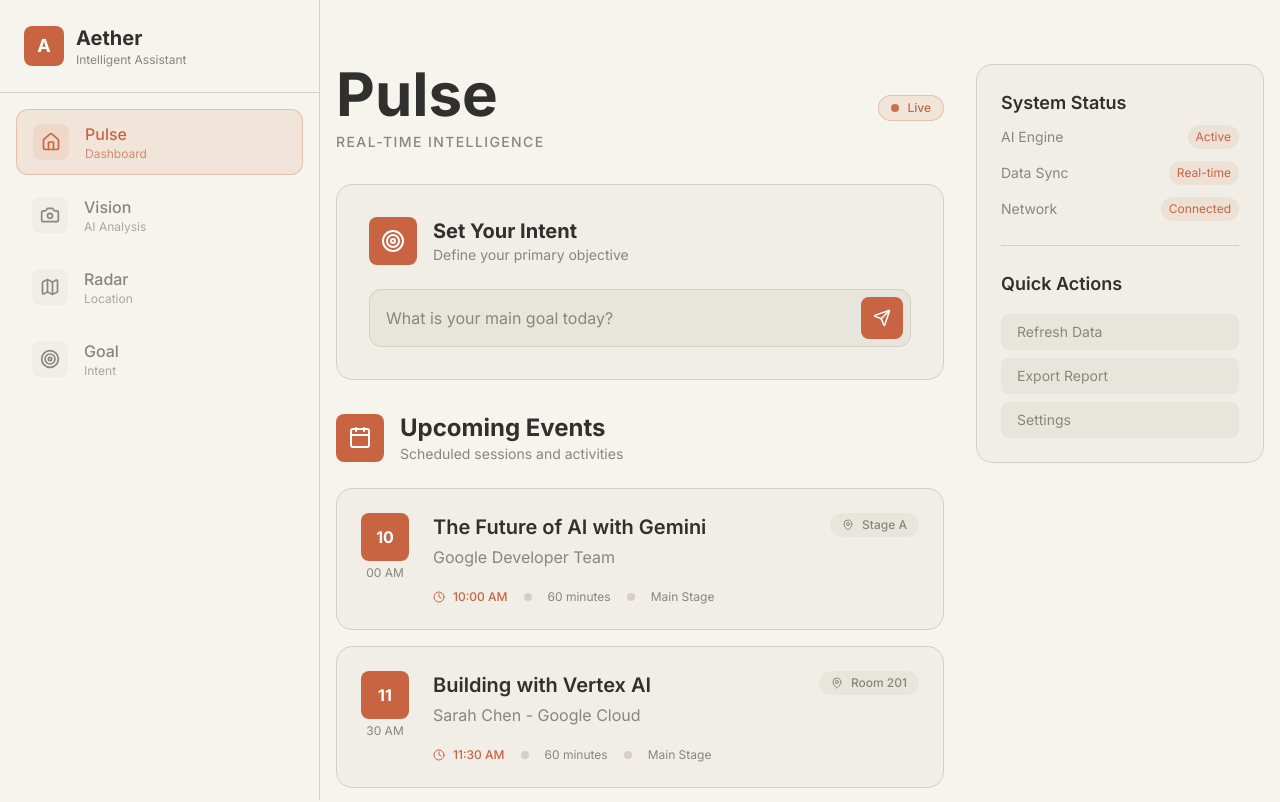
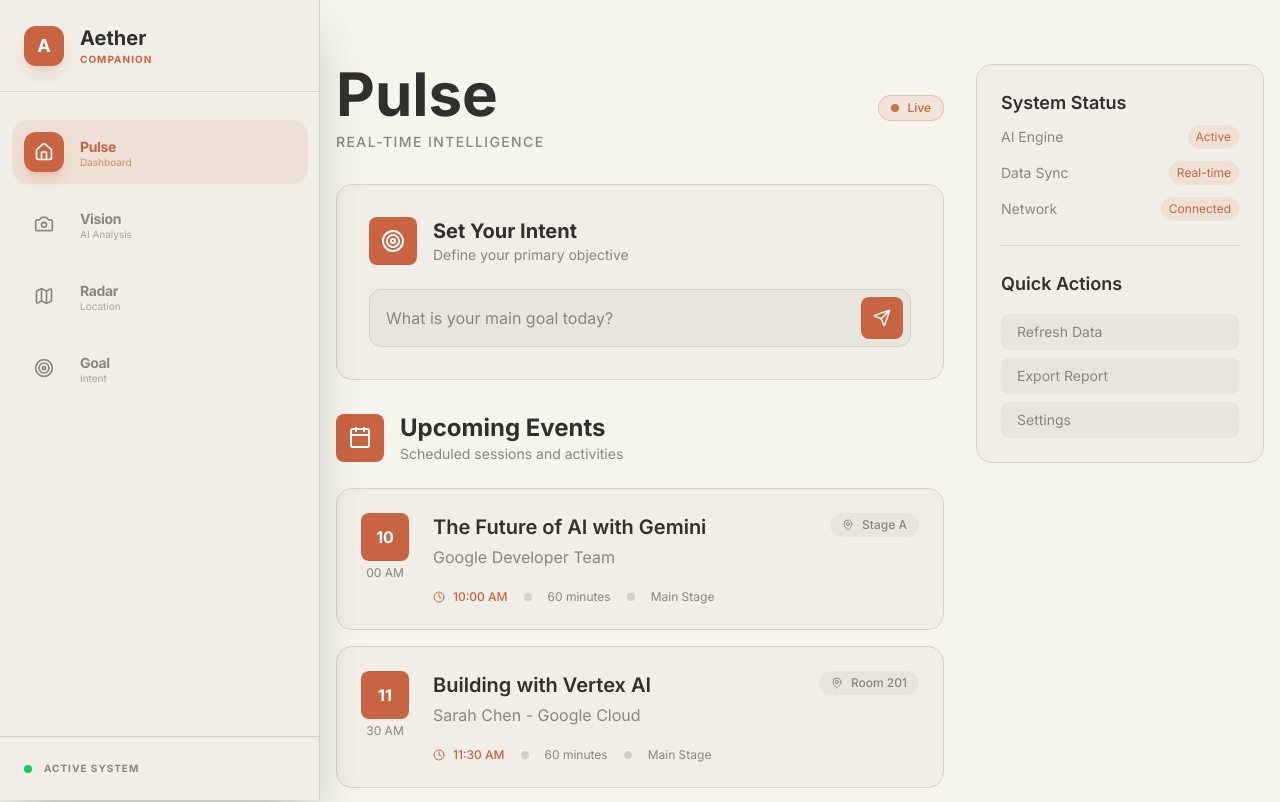
Before and after one commit to batmanven/google-promptwars, a Next.js app: page /pulse in a window 1280 px wide. Shown: the top 802 px of the page. Built offline with nearby package versions, Linux system fonts and the light colour scheme; no server answers.

Commit message:
refactor: enhance Aether AI persona with system instructions, improve input validation, and implement accessibility and testing improvements

```diff
--- a/eslint.config.mjs
+++ b/eslint.config.mjs
@@ -1,18 +1,16 @@
-import { defineConfig, globalIgnores } from "eslint/config";
-import nextVitals from "eslint-config-next/core-web-vitals";
-import nextTs from "eslint-config-next/typescript";
+import { FlatCompat } from "@eslint/eslintrc";
+import { dirname } from "path";
+import { fileURLToPath } from "url";
 
-const eslintConfig = defineConfig([
-  ...nextVitals,
-  ...nextTs,
-  // Override default ignores of eslint-config-next.
-  globalIgnores([
-    // Default ignores of eslint-config-next:
-    ".next/**",
-    "out/**",
-    "build/**",
-    "next-env.d.ts",
-  ]),
-]);
+const __filename = fileURLToPath(import.meta.url);
+const __dirname = dirname(__filename);
+
+const compat = new FlatCompat({
+  baseDirectory: __dirname,
+});
+
+const eslintConfig = [
+  ...compat.extends("next/core-web-vitals", "next/typescript"),
+];
 
 export default eslintConfig;
--- a/src/app/globals.css
+++ b/src/app/globals.css
@@ -9,5 +9,11 @@
     font-family: var(--font-inter), system-ui, -apple-system, sans-serif;
     -webkit-font-smoothing: antialiased;
     -moz-osx-font-smoothing: grayscale;
+    text-rendering: optimizeLegibility;
+  }
+
+  ::selection {
+    background-color: rgba(201, 100, 66, 0.2);
+    color: #c96442;
   }
 }
--- a/src/components/dashboard/VisionConcierge.tsx
+++ b/src/components/dashboard/VisionConcierge.tsx
@@ -60,7 +60,7 @@ export function VisionConcierge() {
                 <Sparkles className="w-5 h-5" />
                 <span className="text-xs font-bold uppercase tracking-wider">AI Analysis</span>
               </div>
-              <div className="prose prose-sm max-w-none text-[#87867f] leading-relaxed [&_h2]:text-[#30302e] [&_h2]:text-lg [&_h2]:font-bold [&_h2]:mb-3 [&_h2]:mt-4 [&_ul]:text-[#87867f] [&_ol]:text-[#87867f] [&_li]:text-[#87867f] [&_li]:mb-1 [&_strong]:text-[#c96442] [&_em]:text-[#c96442]">
+              <div className="prose prose-sm max-w-none text-[#87867f] leading-relaxed [&_h2]:text-[#30302e] [&_h2]:text-lg [&_h2]:font-bold [&_h2]:mb-3 [&_h2]:mt-4 [&_ul]:text-[#87867f] [&_ol]:text-[#87867f] [&_li]:text-[#87867f] [&_li]:mb-1 [&_strong]:text-[#c96442] [&_em]:text-[#c96442]" aria-live="polite">
                 {loading ? (
                   <p>Analyzing visual context...</p>
                 ) : (
@@ -74,8 +74,9 @@ export function VisionConcierge() {
             <button
               onClick={reset}
               className="flex items-center gap-2 text-sm text-[#87867f] hover:text-[#30302e] transition-colors mx-auto"
+              aria-label="Upload another image"
             >
-              <RefreshCw className="w-4 h-4" />
+              <RefreshCw className="w-4 h-4" aria-hidden="true" />
               Try Another Image
             </button>
           </div>
--- a/src/components/layout/AppLayout.tsx
+++ b/src/components/layout/AppLayout.tsx
@@ -10,7 +10,7 @@ export function AppLayout({ children }: { children: React.ReactNode }) {
   return (
     <div className="flex min-h-screen">
       {!isLandingPage && <Sidebar />}
-      <main className={`flex-1 ${!isLandingPage ? "" : ""}`}>
+      <main id="main-content" className={`flex-1 ${!isLandingPage ? "" : ""}`}>
         {children}
       </main>
     </div>
--- a/src/components/layout/Sidebar.tsx
+++ b/src/components/layout/Sidebar.tsx
@@ -18,73 +18,96 @@ export function Sidebar() {
 
   const toggleSidebar = () => setIsOpen(!isOpen);
 
+  const handleBlur = (e: React.FocusEvent) => {
+    if (!e.currentTarget.contains(e.relatedTarget)) {
+      setIsOpen(false);
+    }
+  };
+
   return (
     <>
+      <a
+        href="#main-content"
+        className="sr-only focus:not-sr-only focus:fixed focus:top-4 focus:left-1/2 focus:-translate-x-1/2 focus:z-100 focus:px-6 focus:py-3 focus:bg-[#c96442] focus:text-white focus:rounded-full focus:font-bold focus:shadow-2xl"
+      >
+        Skip to main content
+      </a>
+
       <button
         onClick={toggleSidebar}
-        className="lg:hidden fixed top-4 left-4 z-50 p-2 bg-[#f0eee6] border border-[#d4d0c4] rounded-lg text-[#30302e] hover:bg-[#e8e6dc] transition-colors"
+        className="lg:hidden fixed top-4 left-4 z-50 p-2 bg-[#f0eee6] border border-[#d4d0c4] rounded-lg text-[#30302e] hover:bg-[#e8e6dc] transition-colors shadow-lg"
+        aria-label="Toggle Menu"
+        aria-expanded={isOpen}
       >
-        {isOpen ? <X size={24} /> : <Menu size={24} />}
+        {isOpen ? <X size={24} aria-hidden="true" /> : <Menu size={24} aria-hidden="true" />}
       </button>
 
-      <aside className={`
-        fixed left-0 top-0 h-full w-full lg:w-80 border-r border-[#d4d0c4] z-40 transition-transform duration-300 ease-in-out
-        lg:translate-x-0 lg:sticky lg:top-0 lg:h-screen lg:block bg-[#f5f4ed]
-        ${isOpen ? 'translate-x-0' : '-translate-x-full'}
-      `}>
-        <div className="flex flex-col h-full">
-          <div className="p-6 border-b border-[#d4d0c4]">
-            <div className="flex items-center justify-between">
-              <div className="flex items-center gap-3">
-                <div className="w-10 h-10 bg-[#c96442] rounded-lg flex items-center justify-center">
-                  <span className="text-white font-bold text-lg">A</span>
-                </div>
-                <div>
-                  <h1 className="text-xl font-bold text-[#30302e]">Aether</h1>
-                  <p className="text-xs text-[#87867f]">Intelligent Assistant</p>
-                </div>
+      <aside
+        onMouseEnter={() => setIsOpen(true)}
+        onMouseLeave={() => setIsOpen(false)}
+        onFocus={() => setIsOpen(true)}
+        onBlur={handleBlur}
+        role="navigation"
+        aria-label="Main Navigation"
+        aria-expanded={isOpen}
+        className={`
+          fixed left-0 top-0 h-full z-40 transition-all duration-500 ease-in-out border-r border-[#d4d0c4]
+          lg:sticky lg:top-0 lg:h-screen lg:block
+          ${isOpen ? 'w-full lg:w-80 bg-[#f0eee6] shadow-2xl translate-x-0' : 'w-0 lg:w-20 bg-[#f5f4ed] shadow-none -translate-x-full lg:translate-x-0'}
+          overflow-hidden group
+        `}
+      >
+        <div className="flex flex-col h-full min-w-[320px]">
+          <div className={`p-6 border-b border-[#d4d0c4] transition-all duration-500 ${isOpen ? 'opacity-100' : 'opacity-0 lg:opacity-100'}`}>
+            <div className="flex items-center gap-4">
+              <div className="w-10 h-10 bg-[#c96442] rounded-xl shrink-0 flex items-center justify-center shadow-lg shadow-[#c96442]/20" aria-hidden="true">
+                <span className="text-white font-bold text-lg leading-none">A</span>
               </div>
-              <button
-                onClick={() => setIsOpen(false)}
-                className="lg:hidden p-2 bg-[#f0eee6] border border-[#d4d0c4] rounded-lg text-[#30302e] hover:bg-[#e8e6dc] transition-colors"
-              >
-                <X size={20} />
-              </button>
+              <div className={`transition-all duration-500 ${isOpen ? 'translate-x-0 opacity-100' : '-translate-x-4 opacity-0 lg:hidden'}`}>
+                <h1 className="text-xl font-bold text-[#30302e]">Aether</h1>
+                <p className="text-[10px] text-[#c96442] font-bold uppercase tracking-widest text-nowrap">Companion</p>
+              </div>
             </div>
           </div>
 
-          <nav className="flex-1 p-4 space-y-2">
+          <nav className="flex-1 p-3 space-y-2 mt-4">
             {navItems.map((item) => (
               <Link
                 key={item.path}
                 href={item.path}
-                onClick={() => setIsOpen(false)}
                 className={`
-                  flex items-center gap-4 px-4 py-3 rounded-xl transition-all duration-200 group
+                  flex items-center gap-4 px-3 py-3 rounded-2xl transition-all duration-300
                   ${pathname === item.path
-                    ? 'bg-[#c96442]/10 text-[#c96442] border border-[#c96442]/30'
-                    : 'text-[#87867f] hover:text-[#30302e] hover:bg-[#f0eee6]/50'
+                    ? 'bg-[#c96442]/10 text-[#c96442]'
+                    : 'text-[#87867f] hover:text-[#30302e] hover:bg-[#e8e6dc]'
                   }
                 `}
+                aria-current={pathname === item.path ? 'page' : undefined}
+                onClick={() => setIsOpen(false)}
               >
                 <div className={`
-                  p-2 rounded-lg transition-colors
+                  p-2.5 rounded-xl transition-all duration-300
                   ${pathname === item.path
-                    ? 'bg-[#c96442]/10 text-[#c96442]'
-                    : 'bg-[#f0eee6] group-hover:bg-[#e8e6dc]'
+                    ? 'bg-[#c96442] text-white shadow-lg shadow-[#c96442]/20'
+                    : 'bg-[#f0eee6] group-hover:bg-[#d4d0c4]/40'
                   }
-                `}>
+                `} aria-hidden="true">
                   {item.icon}
                 </div>
-                <div className="flex-1">
-                  <div className="font-medium">{item.name}</div>
-                  <div className="text-xs opacity-70">{item.description}</div>
+                <div className={`transition-all duration-500 flex-1 ${isOpen ? 'translate-x-0 opacity-100' : '-translate-x-4 opacity-0 lg:hidden'}`}>
+                  <div className="font-bold text-sm tracking-tight">{item.name}</div>
+                  <div className="text-[10px] opacity-70 leading-none">{item.description}</div>
                 </div>
               </Link>
             ))}
           </nav>
 
-
+          <div className={`p-6 border-t border-[#d4d0c4] transition-opacity duration-500 ${isOpen ? 'opacity-100' : 'opacity-0'}`}>
+            <div className="flex items-center gap-3 text-[#87867f]">
+              <div className="w-2 h-2 bg-green-500 rounded-full animate-pulse" aria-hidden="true"></div>
+              <span className="text-[10px] font-bold uppercase tracking-widest">Active System</span>
+            </div>
+          </div>
         </div>
       </aside>
 
@@ -92,6 +115,7 @@ export function Sidebar() {
         <div
           className="lg:hidden fixed inset-0 bg-black/50 z-30"
           onClick={() => setIsOpen(false)}
+          aria-hidden="true"
         />
       )}
     </>
--- a/src/lib/sheets.ts
+++ b/src/lib/sheets.ts
@@ -12,8 +12,8 @@ export interface EventSession {
 export const getEventData = async (): Promise<EventSession[]> => {
   const sheetId = process.env.EVENT_DATA_SHEET_ID || process.env.NEXT_PUBLIC_EVENT_DATA_SHEET_ID;
 
-  if (!sheetId) {
-    console.warn("Event Data Sheet ID is not defined. Using fallback data.");
+  if (!sheetId || !/^[a-zA-Z0-9\-_]+$/.test(sheetId)) {
+    console.warn("Invalid or missing Event Data Sheet ID. Using fallback data.");
     return getFallbackData();
   }
 
@@ -21,7 +21,10 @@ export const getEventData = async (): Promise<EventSession[]> => {
     const url = `https://docs.google.com/spreadsheets/d/${sheetId}/export?format=csv`;
 
     const response = await fetch(url, {
-      next: { revalidate: 3600 }
+      next: { revalidate: 3600 },
+      headers: {
+        'Accept': 'text/csv',
+      }
     });
 
     if (!response.ok) {
--- /dev/null
+++ b/src/tests/setup.ts
@@ -0,0 +1,9 @@
+import "@testing-library/jest-dom";
+import { vi } from "vitest";
+
+// Mock global fetch
+global.fetch = vi.fn();
+
+// Mock console errors to keep test output clean
+vi.spyOn(console, "error").mockImplementation(() => {});
+vi.spyOn(console, "warn").mockImplementation(() => {});
```
Also changed, not shown: package.json (+4 -7 lines), src/lib/gemini.ts (+23 -27 lines), 2 other files (tests, documents, lock files or other folders).
